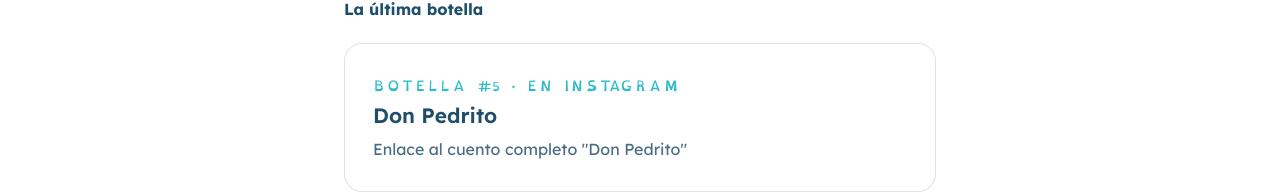
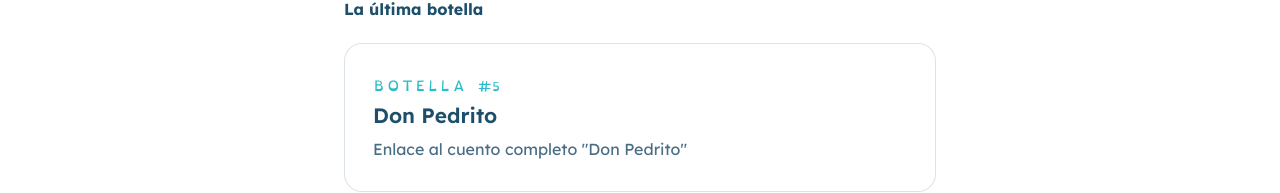
Before and after one commit to botellasporelmar/botellas-sitio, an Eleventy site: page src/index.njk in a window 1280 px wide. Shown: the part 551-744 px from the top of the page. Built offline with nearby package versions, Linux system fonts and the light colour scheme; Eleventy itself is replaced by a stand-in of ours; files that its build step writes are made by us from their sources; a web font is replaced by a local one.

Commit message:
Update Botella “don-pedrito”

```diff
--- a/src/botellas/don-pedrito.md
+++ b/src/botellas/don-pedrito.md
@@ -3,7 +3,7 @@ titulo: Don Pedrito
 numero: 5
 date: 2026-10-05
 resumen: Enlace al cuento completo "Don Pedrito"
-enlace_instagram: https://www.instagram.com/p/Dd6m3HAD9U-/?img_index=1
+enlace_instagram: ""
 publicado: true
 ---
 Enlace al libro de Sara Zapata "Cuentos de pan y manteca". Encontrás el cuento completo de "Don Pedrito" en la página 9: <https://books.google.com.gt/books?id=D7oDgfcIVsUC&printsec=frontcover&hl=es&source=gbs_ge_summary_r&cad=0#v=onepage&q&f=false>
```
